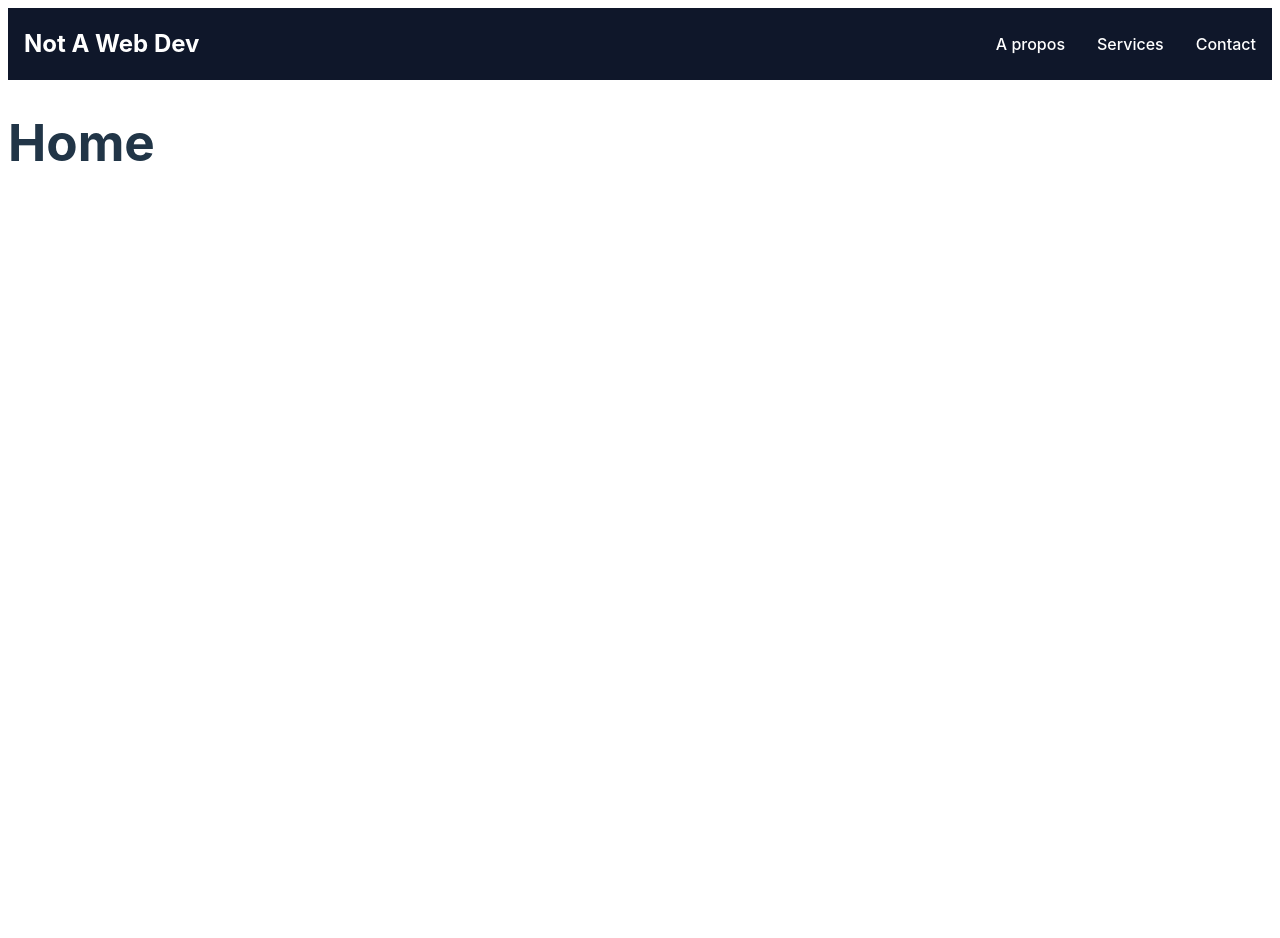
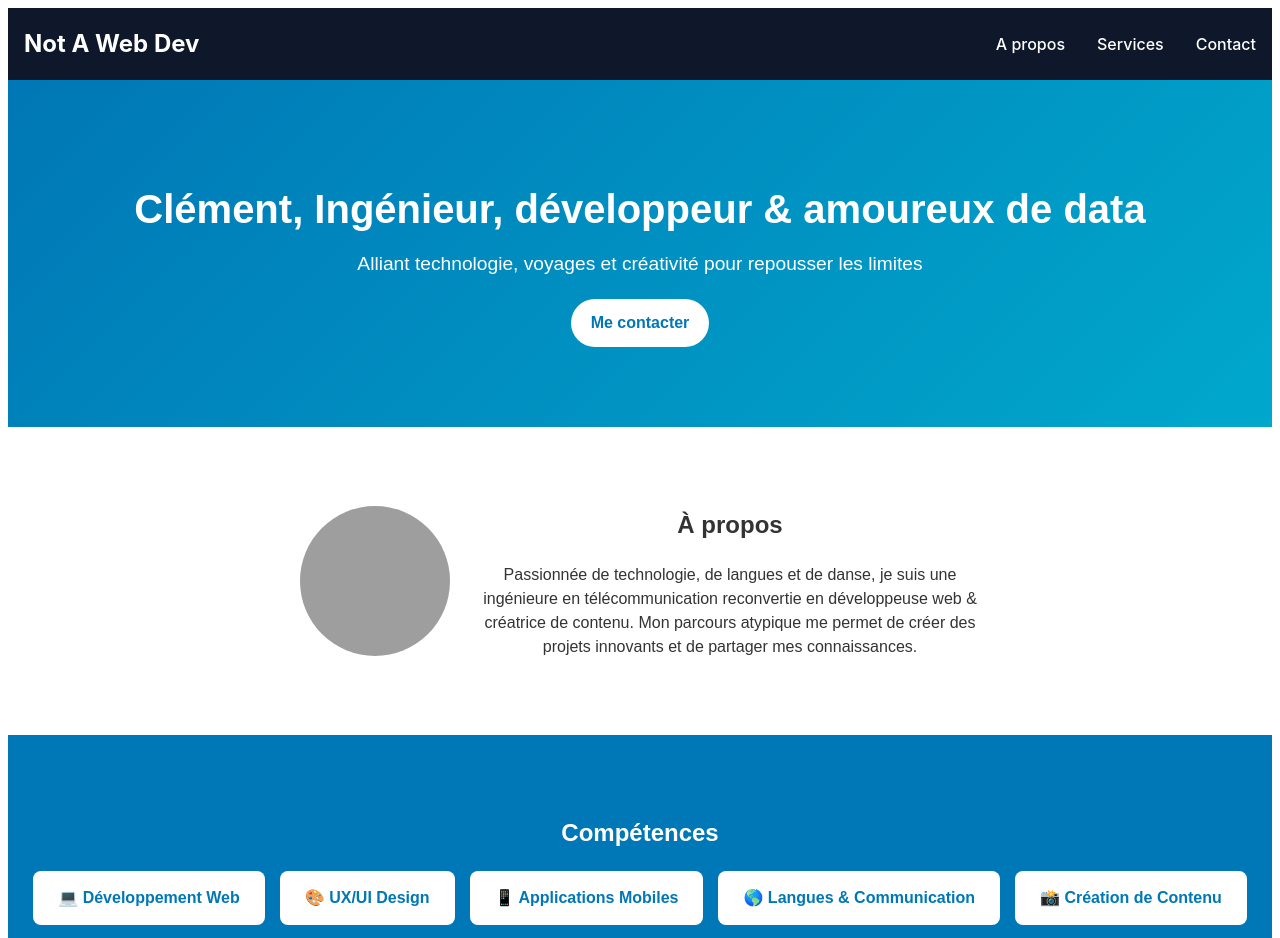
Before and after one commit to cvinciguer/portfolio-frontend, a React (Vite) app: page / in a window 1280 px wide. Shown: the top 938 px of the page. Before the commit the page ends 800 px from the top, so only its background shows below. Built offline with nearby package versions, Linux system fonts and the light colour scheme; grey boxes are pictures that could not be loaded.

Commit message:
PTF-003-Ajout de la mainpage basique

```diff
--- a/src/App.tsx
+++ b/src/App.tsx
@@ -1,7 +1,8 @@
 import './App.css'
 import { Route, Routes } from 'react-router-dom';
 import Navbar from './components/Navbar';
-import { Home, About, Services, Contact } from './components/pages';
+import { Home, Services, Contact } from './components/pages';
+import CVPreview from './components/pages/CVPreview';
 
 function App() {
 
@@ -10,7 +11,7 @@ function App() {
     <Navbar />
     <Routes>
       <Route path="/" element={<Home />} />
-      <Route path="/about" element={<About />} />
+      <Route path="/about" element={<CVPreview />} />
       <Route path="/services" element={<Services />} />
       <Route path="/contact" element={<Contact />} />
     </Routes>
--- /dev/null
+++ b/src/components/pages/Home.css
@@ -0,0 +1,121 @@
+/* --- GLOBAL --- */
+.home-container {
+    font-family: "Arial", sans-serif;
+    color: #333;
+    background-color: #f4f4f4;
+  }
+
+  /* --- HEADER --- */
+  .hero {
+    background: linear-gradient(135deg, #0077b6, #00a8cc);
+    color: white;
+    text-align: center;
+    padding: 80px 20px;
+  }
+
+  .hero-text h1 {
+    font-size: 2.5rem;
+    margin-bottom: 10px;
+  }
+
+  .hero-text p {
+    font-size: 1.2rem;
+    margin-bottom: 20px;
+  }
+
+  .cta-button {
+    display: inline-block;
+    background: white;
+    color: #0077b6;
+    padding: 12px 20px;
+    border-radius: 25px;
+    font-weight: bold;
+    text-decoration: none;
+    transition: 0.3s;
+  }
+
+  .cta-button:hover {
+    background: #f0f0f0;
+  }
+
+  /* --- À PROPOS --- */
+  .about {
+    background: white;
+    padding: 60px 20px;
+    text-align: center;
+  }
+
+  .about-content {
+    display: flex;
+    align-items: center;
+    justify-content: center;
+    gap: 30px;
+  }
+
+  .profile-pic {
+    width: 150px;
+    height: 150px;
+    border-radius: 50%;
+    object-fit: cover;
+  }
+
+  .about-text {
+    max-width: 500px;
+  }
+
+  /* --- COMPÉTENCES --- */
+  .skills {
+    background: #0077b6;
+    color: white;
+    padding: 60px 20px;
+    text-align: center;
+  }
+
+  .skills-grid {
+    display: flex;
+    flex-wrap: wrap;
+    justify-content: center;
+    gap: 15px;
+    margin-top: 20px;
+  }
+
+  .skill-card {
+    background: white;
+    color: #0077b6;
+    padding: 15px 25px;
+    border-radius: 8px;
+    font-weight: bold;
+  }
+
+  /* --- EXPÉRIENCES --- */
+  .experience {
+    background: white;
+    padding: 60px 20px;
+    text-align: center;
+  }
+
+  .timeline {
+    display: flex;
+    flex-direction: column;
+    gap: 20px;
+    margin-top: 20px;
+  }
+
+  .timeline-item {
+    background: #e3f2fd;
+    padding: 15px;
+    border-radius: 5px;
+  }
+
+  /* --- CONTACT --- */
+  .contact {
+    background: #00a8cc;
+    color: white;
+    text-align: center;
+    padding: 60px 20px;
+  }
+
+  .contact p {
+    font-size: 1.2rem;
+    margin-bottom: 20px;
+  }
--- a/src/components/pages/Home.tsx
+++ b/src/components/pages/Home.tsx
@@ -1,5 +1,70 @@
 import React from "react";
+import "./Home.css";
 
 export const Home: React.FC = () => {
-  return <h1>Home</h1>;
+  return (
+    <div className="home-container">
+      {/* HEADER */}
+      <header className="hero">
+        <div className="hero-text">
+          <h1>Clément, Ingénieur, développeur & amoureux de data</h1>
+          <p>Alliant technologie, voyages et créativité pour repousser les limites</p>
+          <a href="#contact" className="cta-button">Me contacter</a>
+        </div>
+      </header>
+
+      {/* SECTION À PROPOS */}
+      <section className="about">
+        <div className="about-content">
+          <img src="/images/profile.jpg" alt="Clément" className="profile-pic" />
+          <div className="about-text">
+            <h2>À propos</h2>
+            <p>
+              Passionnée de technologie, de langues et de danse, je suis une ingénieure en télécommunication reconvertie en développeuse web & créatrice de contenu.
+              Mon parcours atypique me permet de créer des projets innovants et de partager mes connaissances.
+            </p>
+          </div>
+        </div>
+      </section>
+
+      {/* SECTION COMPÉTENCES */}
+      <section className="skills">
+        <h2>Compétences</h2>
+        <div className="skills-grid">
+          <div className="skill-card">💻 Développement Web</div>
+          <div className="skill-card">🎨 UX/UI Design</div>
+          <div className="skill-card">📱 Applications Mobiles</div>
+          <div className="skill-card">🌎 Langues & Communication</div>
+          <div className="skill-card">📸 Création de Contenu</div>
+          <div className="skill-card">💃 Danse & Culture Latine</div>
+        </div>
+      </section>
+
+      {/* SECTION EXPÉRIENCE */}
+      <section className="experience">
+        <h2>Expériences</h2>
+        <div className="timeline">
+          <div className="timeline-item">
+            <h3>Développeuse Web & Logiciel</h3>
+            <p>Freelance - 2022 à Aujourd’hui</p>
+          </div>
+          <div className="timeline-item">
+            <h3>Créatrice de Contenu</h3>
+            <p>Instagram & Réseaux sociaux - 2023 à Aujourd’hui</p>
+          </div>
+          <div className="timeline-item">
+            <h3>Ingénieure Télécom</h3>
+            <p>Ancienne activité - 2019 à 2022</p>
+          </div>
+        </div>
+      </section>
+
+      {/* SECTION CONTACT */}
+      <section className="contact" id="contact">
+        <h2>Me contacter</h2>
+        <p>Envie de discuter d’un projet ou de collaborer ? N’hésitez pas à me contacter.</p>
+        <a href="mailto:email@example.com" className="cta-button">Envoyer un e-mail</a>
+      </section>
+    </div>
+  );
 };
--- a/src/components/pages/index.tsx
+++ b/src/components/pages/index.tsx
@@ -2,3 +2,4 @@ export * from "./About";
 export * from "./Contact";
 export * from "./Home";
 export * from "./Services";
+export * from "./CVPreview";
```
